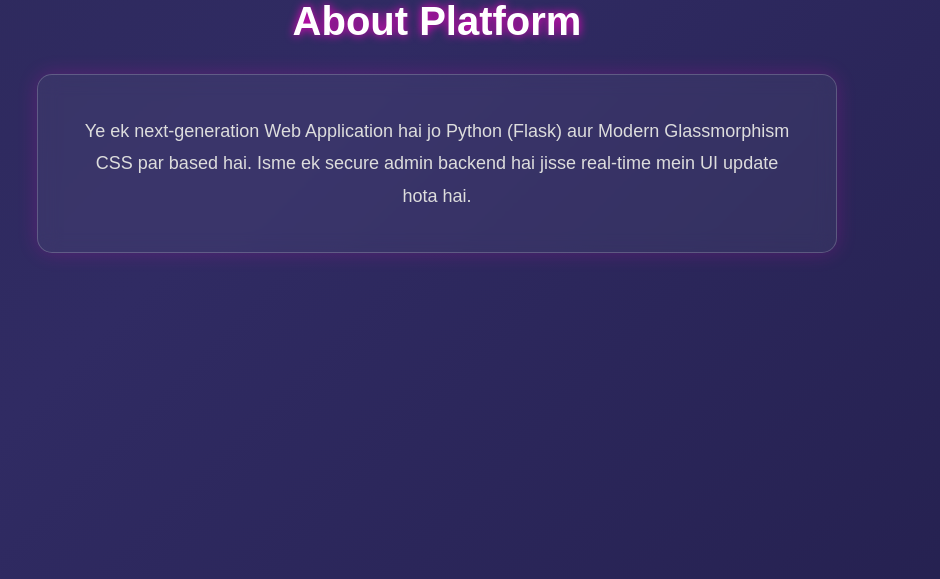
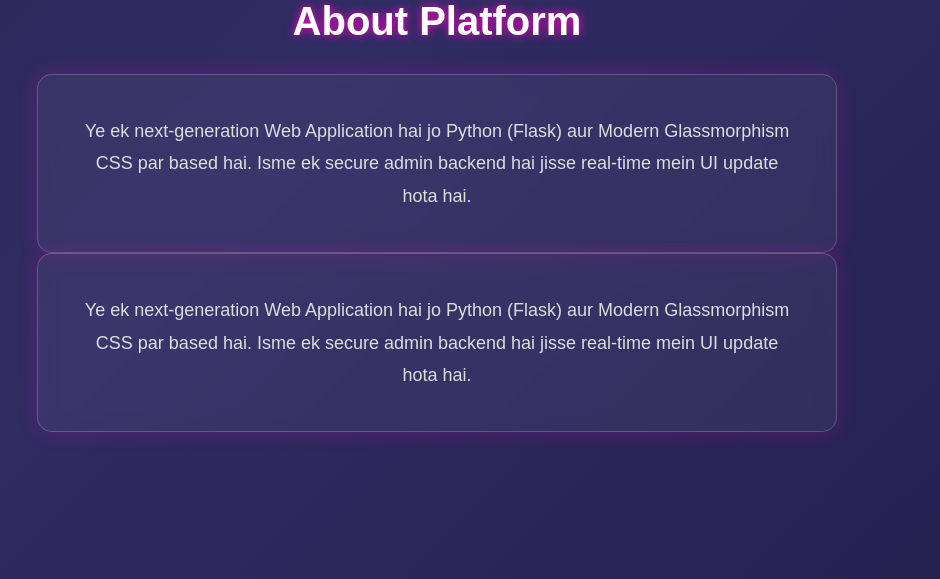
Before and after one commit to lavkush773/AI-Tube, a Flask app: page / in a window 1280 px wide, after a click on "About". Shown: the part 774-1353 px from the top of the page, without its empty margins (203-1143 px from the left). Run offline with Flask 3, Linux system fonts and the light colour scheme; data that the repository does not hold is empty.

Commit message:
update about section

```diff
--- a/templates/index.html
+++ b/templates/index.html
@@ -125,6 +125,9 @@
         <div class="content-box">
             <p style="font-size: 18px; line-height: 1.8; color: #ddd;">Ye ek next-generation Web Application hai jo Python (Flask) aur Modern Glassmorphism CSS par based hai. Isme ek secure admin backend hai jisse real-time mein UI update hota hai.</p>
         </div>
+        <div class="content-box">
+            <p style="font-size: 18px; line-height: 1.8; color: #ddd;">Ye ek next-generation Web Application hai jo Python (Flask) aur Modern Glassmorphism CSS par based hai. Isme ek secure admin backend hai jisse real-time mein UI update hota hai.</p>
+        </div>
     </section>
 
     <section id="contact" class="page-section">
```
